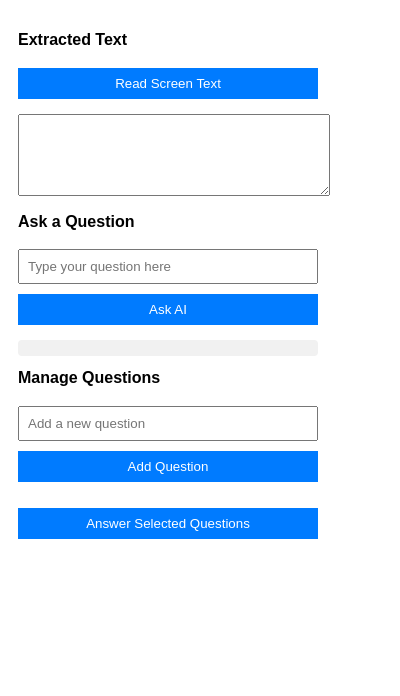
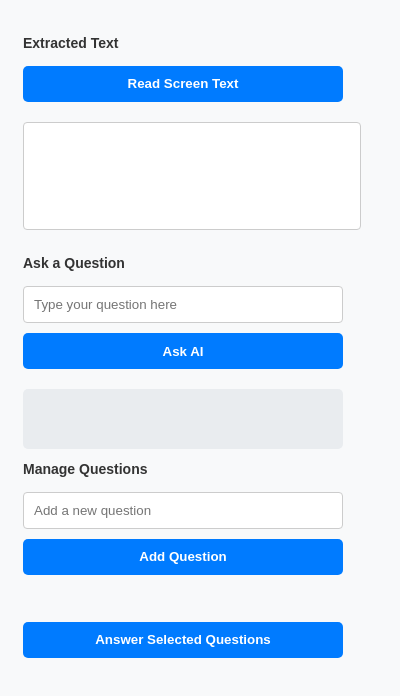
Before and after one commit to Negi97Mohit/bowrser_AI, a browser extension: page public/popup.html in a window 400 px wide. Drawn offline with Linux system fonts and the light colour scheme; no server answers.

Commit message:
final before netlify

```diff
--- a/public/styles.css
+++ b/public/styles.css
@@ -1,50 +1,77 @@
-/* Existing styles */
+/* General Styles */
 body {
     font-family: Arial, sans-serif;
-    width: 300px;
-    padding: 10px;
+    width: 320px; /* Slightly wider for better spacing */
+    padding: 15px;
+    background: #f8f9fa;
 }
 
+/* Headings */
 h2 {
-    font-size: 16px;
+    font-size: 14px;
+    color: #333;
+    margin-bottom: 8px;
 }
 
+/* Button Styles */
 button {
     background: #007bff;
     color: white;
     border: none;
-    padding: 8px;
+    padding: 10px;
     cursor: pointer;
-    width: 100%;
+    width: 100%; /* Ensures all buttons are the same width */
     margin: 5px 0;
+    border-radius: 5px;
+    font-weight: bold;
+    transition: background 0.3s ease, transform 0.2s;
 }
 
+/* Button Hover Effect */
+button:hover {
+    background: #0056b3;
+    transform: scale(1.05);
+}
+
+/* Text Area */
 textarea {
     width: 100%;
-    height: 70px;
+    height: 90px; /* Increased height */
     margin-top: 10px;
-    padding: 5px;
+    padding: 8px;
     font-size: 14px;
+    border: 1px solid #ccc;
+    border-radius: 4px;
+    resize: none;
 }
 
+/* Input Fields */
 #questionInput, #newQuestionInput {
     width: 100%;
-    padding: 8px;
+    padding: 10px;
     margin: 5px 0;
     box-sizing: border-box;
+    border: 1px solid #ccc;
+    border-radius: 4px;
 }
 
+/* AI Response Box */
 #aiResponse {
     margin-top: 10px;
-    padding: 8px;
-    background: #f1f1f1;
-    border-radius: 4px;
+    padding: 10px;
+    background: #e9ecef;
+    border-radius: 5px;
     word-wrap: break-word;
+    font-size: 14px;
+    min-height: 40px;
 }
 
+/* Question List */
 #questionList {
     list-style-type: none;
     padding: 0;
+    max-height: 150px; /* Limit height for better scrolling */
+    overflow-y: auto;
 }
 
 #questionList li {
@@ -55,13 +82,25 @@ textarea {
     background: #f9f9f9;
     margin: 5px 0;
     border-radius: 4px;
+    border: 1px solid #ddd;
 }
 
 #questionList li button {
     background: #ff4d4d;
     color: white;
     border: none;
-    padding: 4px 8px;
+    padding: 5px 10px;
     cursor: pointer;
     border-radius: 4px;
+    font-size: 12px;
 }
+
+/* Prevents Button Resizing */
+button, input, textarea {
+    min-height: 36px; /* Ensures uniform height */
+}
+
+/* Improve Spacing */
+h2, button, input, textarea, #aiResponse {
+    margin-bottom: 10px;
+}
```
Also changed, not shown: backend/server.js (+15 -1 lines).
